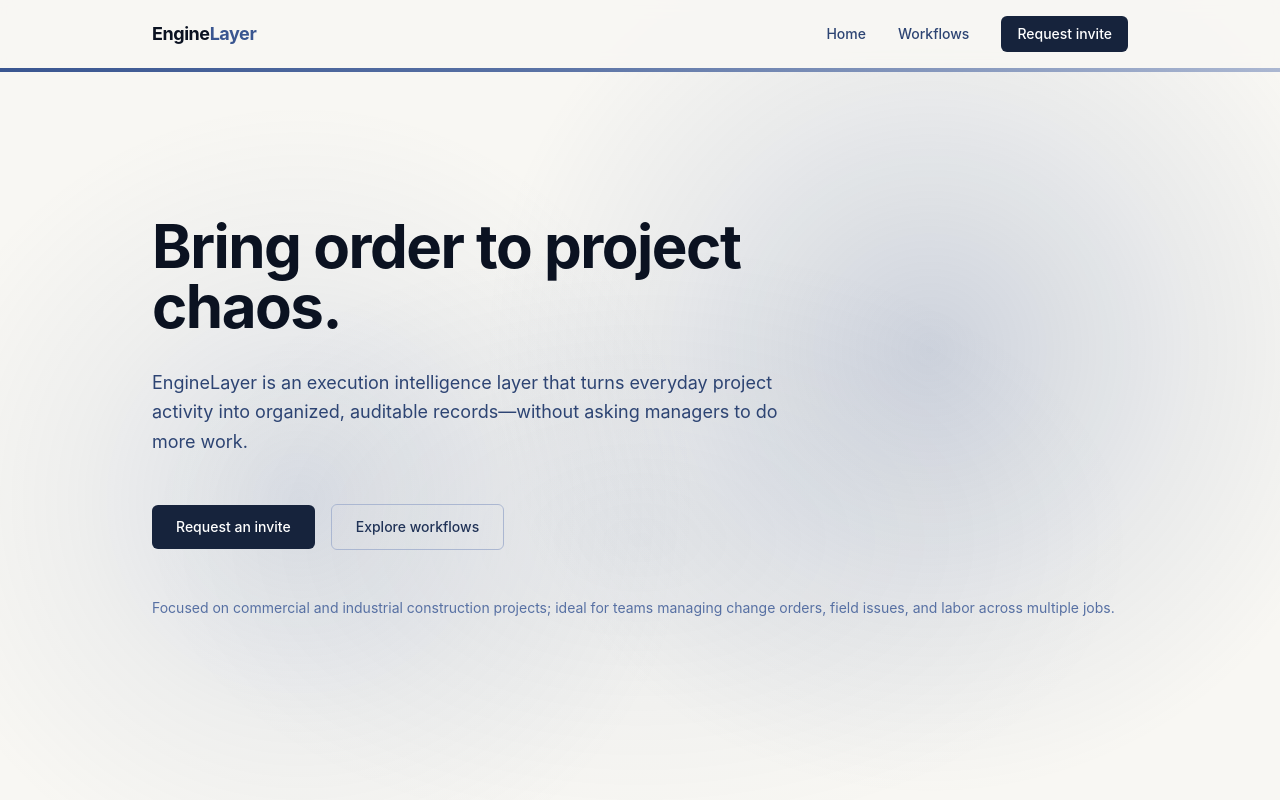
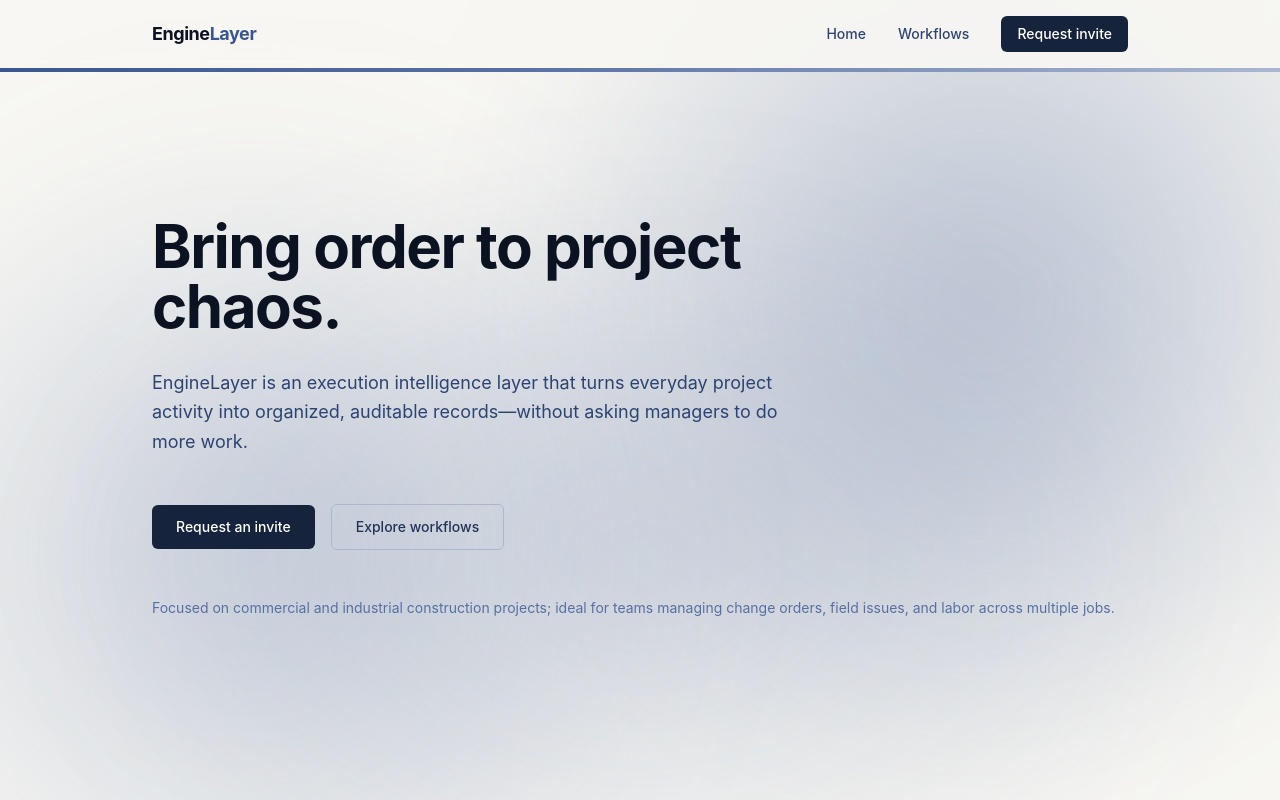
Before and after one commit to EngineLayer-ai/enginelayer-marketing, a Next.js app: page / in a window 1280 px wide. Shown: the top 800 px of the page. Built offline with nearby package versions, Linux system fonts and the light colour scheme.

Commit message:
Bolder gradient blurs: higher opacity, larger sizes, blur filter, 4th glow element

```diff
--- a/src/app/globals.css
+++ b/src/app/globals.css
@@ -34,7 +34,7 @@ h1, h2, h3, h4, h5, h6 {
   background: linear-gradient(90deg, #3a5690 0%, #5770a3 40%, #abb7d1 100%);
 }
 
-/* Background gradient blurs — applied to a wrapper so we get multiple */
+/* Background gradient blurs — fixed to viewport for consistent look */
 .bg-glow {
   position: relative;
 }
@@ -52,34 +52,50 @@ h1, h2, h3, h4, h5, h6 {
   content: '';
   position: absolute;
   border-radius: 50%;
+  filter: blur(80px);
 }
 
 .bg-glow-inner::before {
-  top: -100px;
-  right: -100px;
-  width: 900px;
-  height: 900px;
-  background: radial-gradient(circle, rgba(58,86,144,0.22) 0%, rgba(58,86,144,0.08) 40%, transparent 70%);
+  top: -200px;
+  right: -200px;
+  width: 1000px;
+  height: 1000px;
+  background: radial-gradient(circle, rgba(58,86,144,0.35) 0%, rgba(58,86,144,0.15) 40%, transparent 70%);
 }
 
 .bg-glow-inner::after {
-  bottom: -100px;
-  left: -100px;
-  width: 800px;
-  height: 800px;
-  background: radial-gradient(circle, rgba(87,112,163,0.18) 0%, rgba(87,112,163,0.06) 40%, transparent 70%);
+  bottom: -200px;
+  left: -200px;
+  width: 900px;
+  height: 900px;
+  background: radial-gradient(circle, rgba(87,112,163,0.30) 0%, rgba(87,112,163,0.12) 40%, transparent 70%);
 }
 
-/* Third glow via extra element */
+/* Center glow */
 .bg-glow-center {
   position: fixed;
-  top: 30%;
+  top: 20%;
   left: 50%;
   transform: translateX(-50%);
-  width: 1000px;
-  height: 600px;
+  width: 1200px;
+  height: 800px;
   border-radius: 50%;
-  background: radial-gradient(ellipse, rgba(58,86,144,0.08) 0%, transparent 70%);
+  background: radial-gradient(ellipse, rgba(58,86,144,0.18) 0%, rgba(87,112,163,0.06) 50%, transparent 70%);
+  filter: blur(60px);
   pointer-events: none;
   z-index: 0;
 }
+
+/* Additional glow for bottom-right area */
+.bg-glow-extra {
+  position: fixed;
+  bottom: 10%;
+  right: -100px;
+  width: 800px;
+  height: 600px;
+  border-radius: 50%;
+  background: radial-gradient(ellipse, rgba(87,112,163,0.22) 0%, rgba(58,86,144,0.08) 50%, transparent 70%);
+  filter: blur(80px);
+  pointer-events: none;
+  z-index: 0;
+}
```
